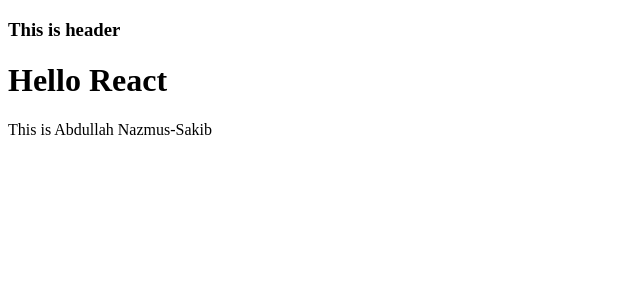
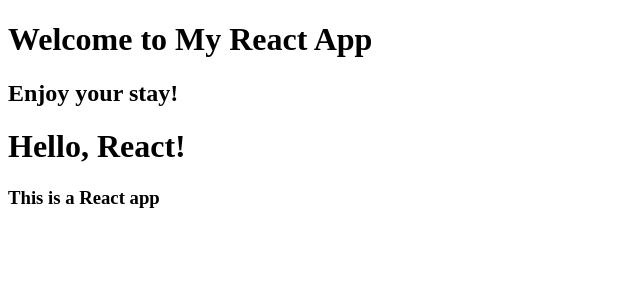
Before and after one commit to AbdullahRFA/React, a React (Vite) app in the folder my_react_app/: page / in a window 1280 px wide. Shown: the top 300 px of the page, without its empty margins (0-640 px from the left). Built offline with nearby package versions, Linux system fonts and the light colour scheme.

Commit message:
write first code in react with new files

```diff
--- a/my_react_app/src/App.jsx
+++ b/my_react_app/src/App.jsx
@@ -3,10 +3,11 @@ import Header from "./header";
 function App() {
   return (
     <div>
-      <Header />
-      <h1>Hello React</h1>
-      <p>This is Abdullah Nazmus-Sakib</p>
+      <Header/>
+      <h1>Hello, React!</h1>
+      <h3>This is a React app</h3>
     </div>
   );
 }
+
 export default App;
--- a/my_react_app/src/header.jsx
+++ b/my_react_app/src/header.jsx
@@ -1,9 +1,10 @@
-function Header() {
-  return (
-    <div>
-      <h3>This is header</h3>
-    </div>
-  );
+function Header(){
+    return(
+        <div>
+            <h1>Welcome to My React App</h1>
+            <h2>Enjoy your stay!</h2>
+        </div>
+    )
 }
 
 export default Header
```
Also changed, not shown: 1 other file (tests, documents, lock files or other folders).
